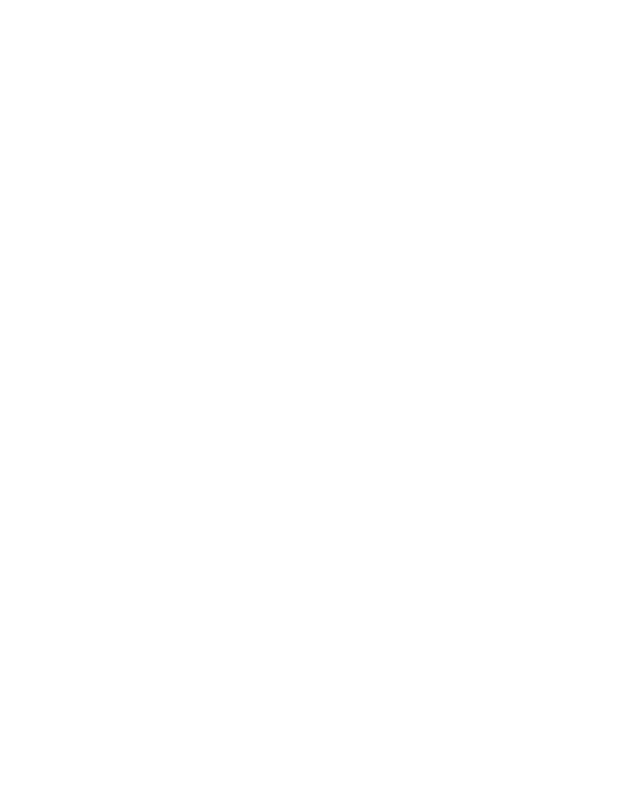
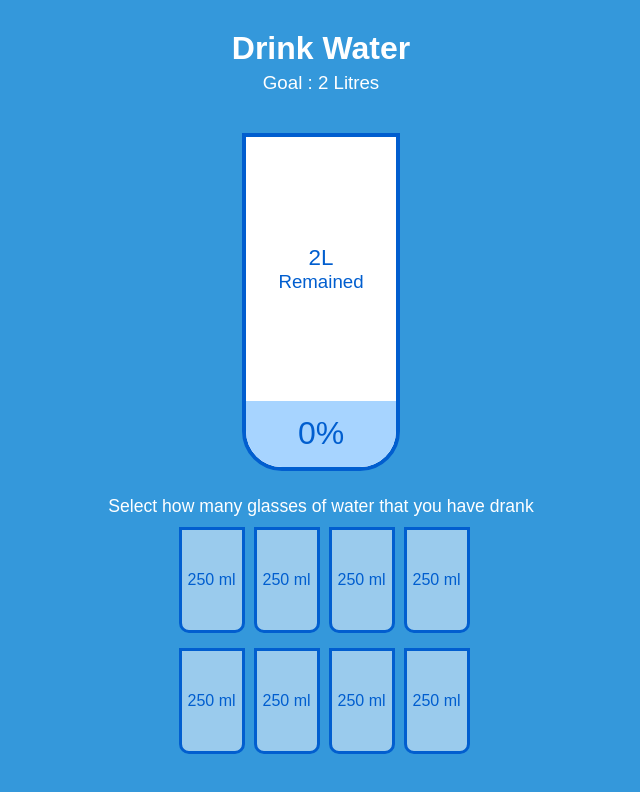
Before and after one commit to acciojob/drink-water-ShivamP-97, a website: page main.html in a window 1280 px wide. Shown: the whole page, without its empty margins (319-959 px from the left). Drawn offline with Linux system fonts and the light colour scheme.

Commit message:
created a submission

```diff
--- a/main.html
+++ b/main.html
@@ -8,6 +8,28 @@
 
 <body>
 	<!-- the entire body must be written by student -->
+	<h1>Drink Water</h1>
+	<h3>Goal : 2 Litres</h3>
+
+	<div class="cup">
+		<div id="remained">
+			<span id="liters">2L</span>
+			<small>Remained</small>
+		</div>
+		<div id="percentage">0%</div>
+	</div>
+
+	<p class="text">Select how many glasses of water that you have drank</p>
+	<div class="cups">
+		<div class="cup-small" id="cup-1">250 ml</div>
+		<div class="cup-small" id="cup-2">250 ml</div>
+		<div class="cup-small" id="cup-3">250 ml</div>
+		<div class="cup-small" id="cup-4">250 ml</div>
+		<div class="cup-small" id="cup-5">250 ml</div>
+		<div class="cup-small" id="cup-6">250 ml</div>
+		<div class="cup-small" id="cup-7">250 ml</div>
+		<div class="cup-small" id="cup-8">250 ml</div>
+	</div>
     <script type="text/javascript" src="./script.js">
 </script>
 
--- a/script.js
+++ b/script.js
@@ -1 +1,42 @@
 //your JS code here. If required.
+const smallCups = document.querySelectorAll(".cup-small");
+const liters = document.getElementById("liters");
+const remained = document.getElementById("remained");
+const percentage = document.getElementById("percentage");
+
+smallCups.forEach((cup, idx) => {
+    cup.addEventListener("click", () => highlightCups(idx));
+});
+
+function highlightCups(idx) {
+    if (smallCups[idx].classList.contains("full") &&
+        !smallCups[idx].nextElementSibling?.classList.contains("full")) {
+        idx--;
+    }
+
+    smallCups.forEach((cup, i) => {
+        if (i <= idx) cup.classList.add("full");
+        else cup.classList.remove("full");
+    });
+
+    updateBigCup();
+}
+
+function updateBigCup() {
+    const fullCups = document.querySelectorAll(".cup-small.full").length;
+    const totalCups = smallCups.length;
+
+    if (fullCups === 0) {
+        percentage.style.height = "0";
+        percentage.innerText = "0%";
+    } else {
+        let percent = (fullCups / totalCups) * 100;
+        percentage.style.height = percent + "%";
+        percentage.innerText = `${percent}%`;
+    }
+
+    const remaining = 2 - (fullCups * 0.25);
+    liters.innerText = remaining.toFixed(2) + "L";
+
+    remained.style.height = ((2 - (fullCups * 0.25)) / 2) * 100 + "%";
+}
--- a/styles.css
+++ b/styles.css
@@ -1 +1,80 @@
 /*  your css code here. If applicable */
+body {
+    background-color: #3498db;
+    color: #fff;
+    font-family: Arial, Helvetica, sans-serif;
+    display: flex;
+    flex-direction: column;
+    align-items: center;
+    margin: 0;
+    padding: 20px;
+}
+
+h1 { margin: 10px 0 0 0; }
+h3 { margin-top: 5px; font-weight: 400; }
+
+.cup {
+    background-color: #fff;
+    border: 4px solid #015ecf;
+    border-radius: 0 0 40px 40px;
+    width: 150px;
+    height: 330px;
+    margin-top: 20px;
+    position: relative;
+    display: flex;
+    flex-direction: column;
+    overflow: hidden;
+    color: #015ecf;
+}
+
+#remained, #percentage {
+    display: flex;
+    justify-content: center;
+    align-items: center;
+    width: 100%;
+    flex-direction: column;
+    font-size: 1.4rem;
+}
+
+#remained {
+    height: 80%;
+    transition: height .4s ease;
+}
+
+#percentage {
+    height: 20%;
+    background-color: #a7d4ff;
+    font-size: 2rem;
+    transition: height .4s ease;
+}
+
+.text {
+    margin: 25px 0 10px 0;
+    font-size: 1.1rem;
+    text-align: center;
+}
+
+.cups {
+    display: grid;
+    grid-template-columns: repeat(4, 60px);
+    gap: 15px;
+}
+
+.cup-small {
+    background-color: rgba(255,255,255,0.5);
+    border: 3px solid #015ecf;
+    border-radius: 0 0 10px 10px;
+    width: 60px;
+    height: 100px;
+    display: flex;
+    justify-content: center;
+    align-items: center;
+    color: #015ecf;
+    cursor: pointer;
+    transition: 0.3s;
+}
+
+.cup-small.full {
+    background-color: #6bb6ff;
+    color: #fff;
+}
```
